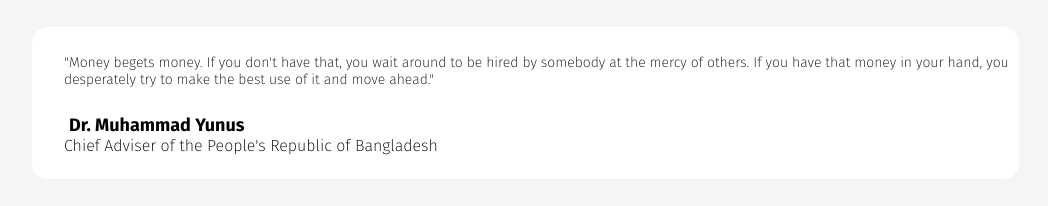
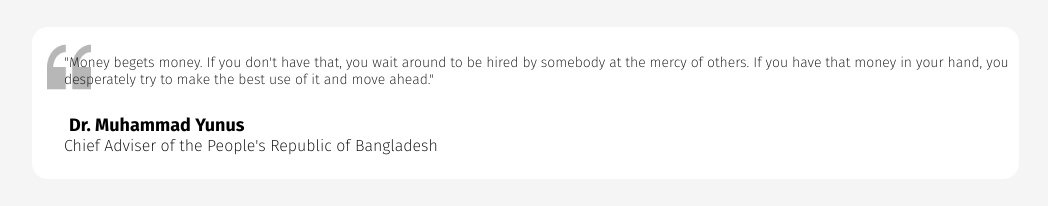
Before and after one commit to Rahat-khan117/My-first-Assignment, a plain HTML site: page index.html in a window 1280 px wide. Shown: the part 828-1034 px from the top of the page, without its empty margins (58-1106 px from the left). Drawn offline with Linux system fonts and the light colour scheme; the site is published under a folder, as on GitHub Pages, so addresses that start at the root find nothing.

Commit message:
All added

```diff
--- a/index.css
+++ b/index.css
@@ -139,7 +139,7 @@
 
 }
 .say_box2{
-    background-image: url(/assets/quote-bg.png);
+    background-image: url(assets/quote-bg.png);
     background-repeat: no-repeat;
     background-size: 44px 52px;
     height: 120px;
```
